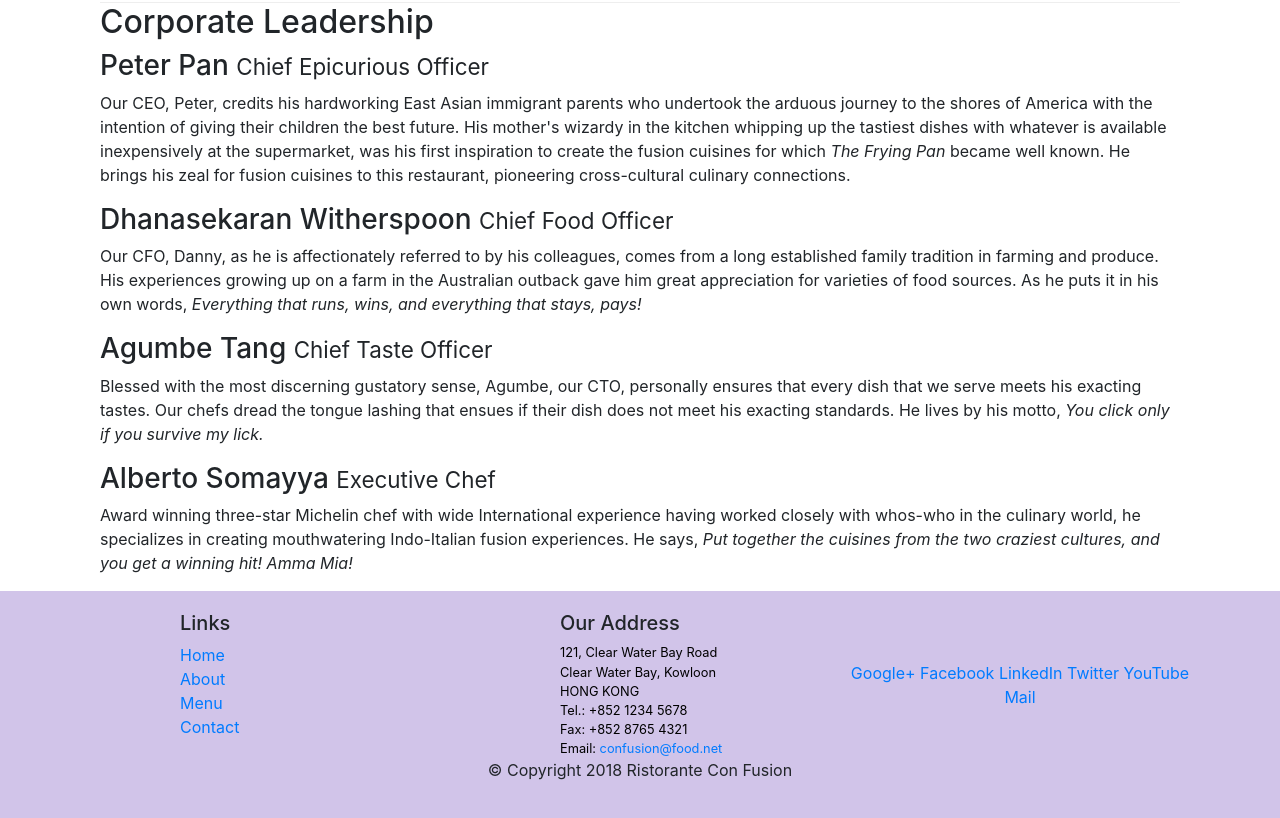
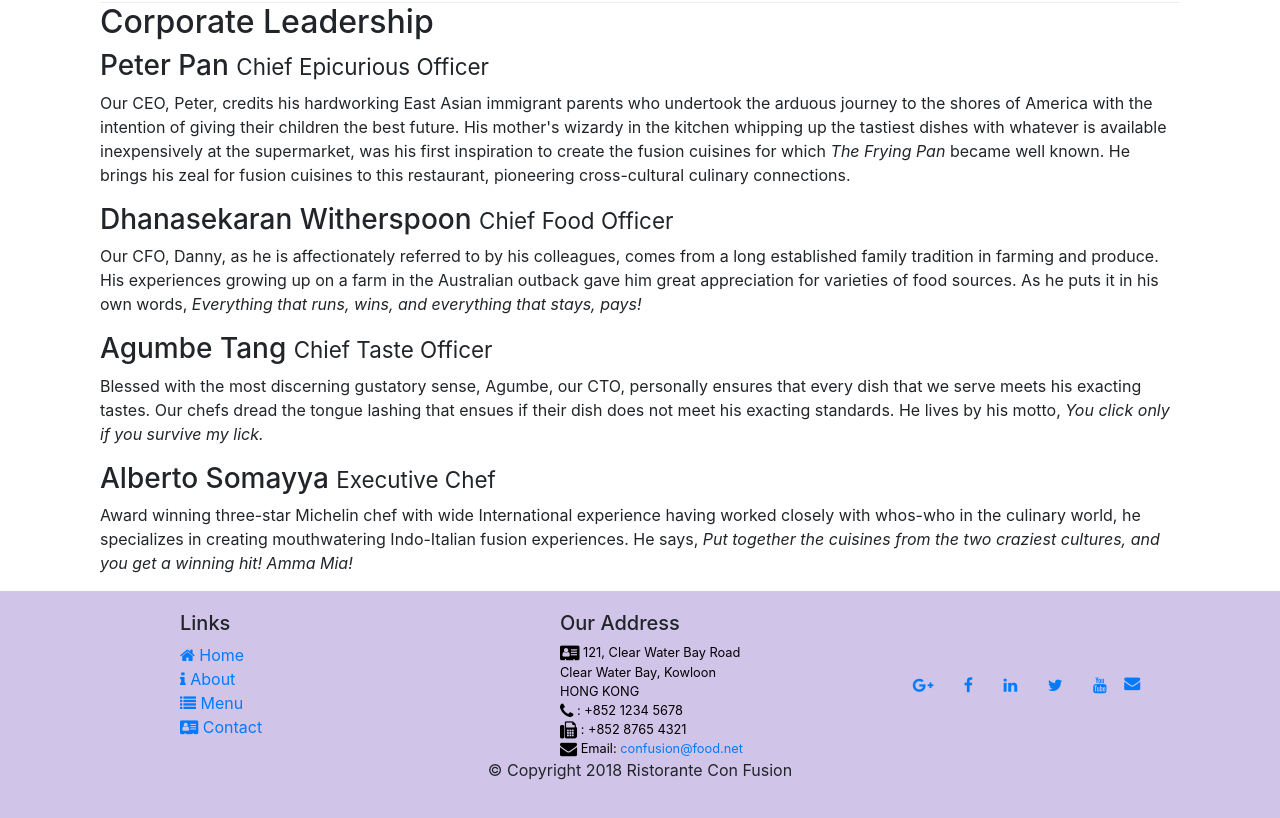
Before and after one commit to Narenrohitha/GIT_TESTS, a website: page aboutus.html in a window 1280 px wide. Shown: the part 862-1680 px from the top of the page. Drawn offline with nearby package versions, Linux system fonts and the light colour scheme.

Commit message:
Adding font design

```diff
--- a/aboutus.html
+++ b/aboutus.html
@@ -10,6 +10,8 @@
 
       <!-- Bootstrap CSS -->
       <link rel="stylesheet" href="node_modules/bootstrap/dist/css/bootstrap.min.css">
+      <link rel="stylesheet" href="node_modules/font-awesome/css/font-awesome.min.css">
+      <link rel="stylesheet" href="node_modules/bootstrap-social/bootstarp-social.css">
       <link rel="stylesheet" href="css/styles.css"
 </head>
 
@@ -23,10 +25,10 @@
             <a class="navbar-brand" href="./index.html">Ristorante con Fusion</a>
             <div class="collapse navbar-collapse" id="Navabr">
                 <ul class="navbar-nav mr-auto">
-                    <li class="nav-item"><a class="nav-link" href="#">Home</a></li>
-                    <li class="navr-item active"><a class="nav-link" href="./index.html">About</a></li>
-                    <li class="nav-item"><a class="nav-link" href="#">Menu</a></li>
-                    <li class="nav-item"><a class="nav-link" href="#">Contact</a></li>
+                    <li class="nav-item"><a class="nav-link" href="./index.html"><span class="fa fa-home fa-lg"></span> Home</a></li>
+                    <li class="navr-item active"><a class="nav-link" href="#"><span class="fa fa-info fa-lg"></span> About</a></li>
+                    <li class="nav-item"><a class="nav-link" href="#"><span class="fa fa-list fa-lg"></span> Menu</a></li>
+                    <li class="nav-item"><a class="nav-link" href="#"><span class="fa fa-address-card fa-lg"></span> Contact</a></li>
             </div>
 
             </ul>
@@ -111,31 +113,32 @@
                 <div class="col-12 col-4 offset-1 algin-self-center col-sm-4">
                     <h5>Links</h5>
                     <ul class="list-unstyled">
-                        <li><a href="#">Home</a></li>
-                        <li><a href="#">About</a></li>
-                        <li><a href="#">Menu</a></li>
-                        <li><a href="#">Contact</a></li>
+                        <li><a href="./index.html"><span class="fa fa-home "></span> Home</a></li>
+                        <li><a href="#"><span class="fa fa-info"></span> About</a></li>
+                        <li><a href="#"><span class="fa fa-list"></span> Menu</a></li>
+                        <li><a href="#"><span class="fa fa-address-card"></span> Contact</a></li>
                     </ul>
                 </div>
                 <div class="col-md-3">
                     <h5>Our Address</h5>
                     <address>
-		              121, Clear Water Bay Road<br>
+		              <span class="fa fa-address-card fa-lg"></span>
+                       121, Clear Water Bay Road<br>
 		              Clear Water Bay, Kowloon<br>
 		              HONG KONG<br>
-		              Tel.: +852 1234 5678<br>
-		              Fax: +852 8765 4321<br>
-		              Email: <a href="mailto:confusion@food.net">confusion@food.net</a>
+		              <span class="fa fa-phone fa-lg"></span> : +852 1234 5678<br>
+		              <span class="fa fa-fax fa-lg"></span> : +852 8765 4321<br>
+		              <span class="fa fa-envelope fa-lg"></span> Email: <a href="mailto:confusion@food.net">confusion@food.net</a>
 		           </address>
                 </div>
                 <div class="col-12 col-sm-4 align-self-center">
                     <div class="text-center">
-                        <a href="http://google.com/+">Google+</a>
-                        <a href="http://www.facebook.com/profile.php?id=">Facebook</a>
-                        <a href="http://www.linkedin.com/in/">LinkedIn</a>
-                        <a href="http://twitter.com/">Twitter</a>
-                        <a href="http://youtube.com/">YouTube</a>
-                        <a href="mailto:">Mail</a>
+                        <a class="btn btn-social-icon btn-google" href="http://google.com/+"><span class="fa fa-google-plus"></span></a>
+                        <a class="btn btn-social-icon btn-facebook" href="http://www.facebook.com/profile.php?id="><span class="fa fa-facebook"></span></a>
+                        <a class="btn btn-social-icon btn-linkedin" href="http://www.linkedin.com/in/"><span class="fa fa-linkedin"></span></a>
+                        <a class="btn btn-social-icon btn-twitter" href="http://twitter.com/"><span class="fa fa-twitter"></span></a>
+                        <a class="btn btn-social-icon btn-youtube" href="http://youtube.com/"><span class="fa fa-youtube"></span></a>
+                        <a href="mailto:"><span class="fa fa-envelope"></span></a>
                     </div>
                 </div>
            </div>
--- a/package.json
+++ b/package.json
@@ -23,6 +23,8 @@
   },
   "dependencies": {
     "bootstrap": "^4.0.0",
+    "bootstrap-social": "^5.1.1",
+    "font-awesome": "^4.7.0",
     "jquery": "^3.3.1",
     "popper.js": "^1.12.9"
   }
```
Also changed, not shown: index.html (+21 -18 lines), 1 other file.
